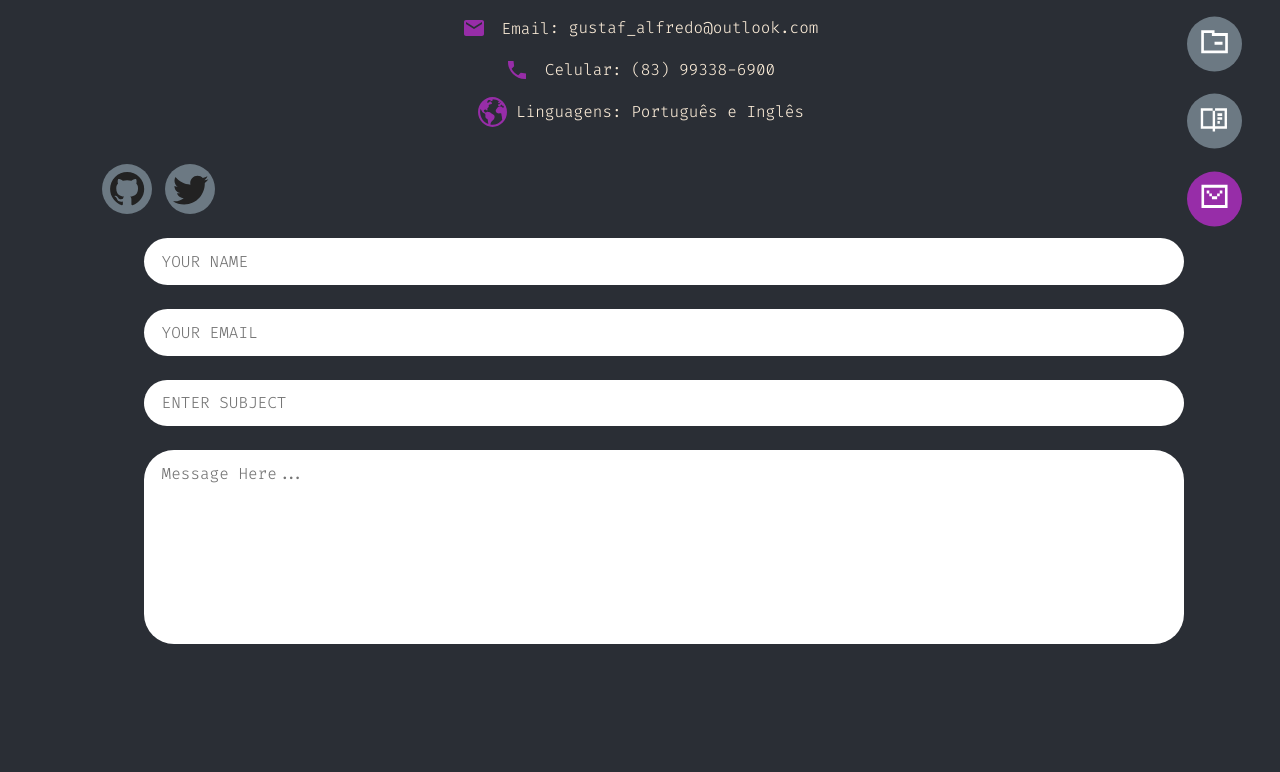
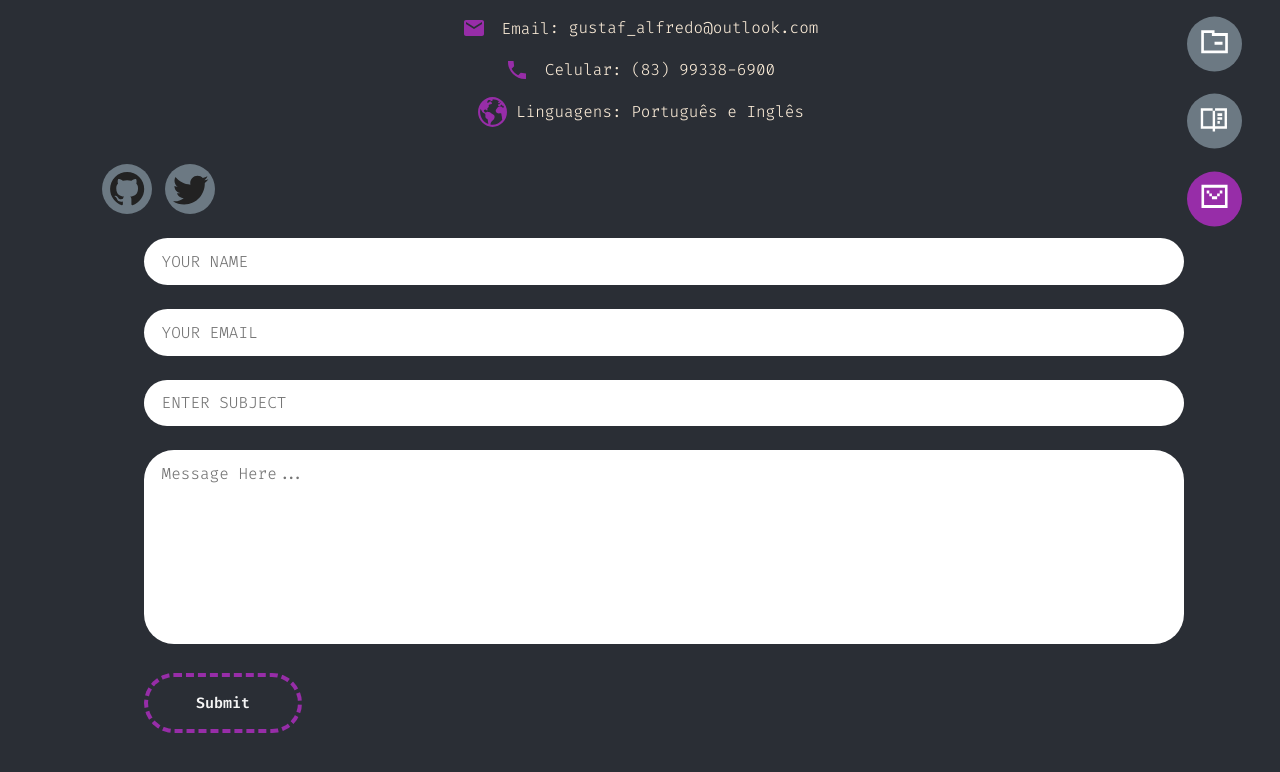
Before and after one commit to SystemG1000/portfolio, a Next.js app: page /contact in a window 1280 px wide. Shown: the part 356-1128 px from the top of the page. Built offline with nearby package versions, Linux system fonts and the light colour scheme.

Commit message:
add button submit

```diff
--- a/app/(public)/contact/contact.module.css
+++ b/app/(public)/contact/contact.module.css
@@ -147,6 +147,34 @@
   justify-content: flex-start;
 }
 
+
+
+
+.submitBtn {
+
+}
+
+.submitBtn input {
+  font-family: 'Fira Code';
+  font-size: 15px;
+  border-radius: 40px;
+  color: whitesmoke;
+  font-weight: 600;
+  position: relative;
+  border: 4px dashed #972DA8;
+  display: flex;
+  align-self: flex-start;
+  align-items: center;
+  overflow: hidden;
+  padding: 1rem 3rem;
+  background-color: transparent;
+}
+
+.submitBtn input:hover {
+  background-color: #972DA8;
+}
+
+
 @media screen and (max-width: 600px) {
 
   .contactContentCon {
--- a/app/(public)/contact/page.tsx
+++ b/app/(public)/contact/page.tsx
@@ -87,7 +87,7 @@ export default function LoginPage() {
                   ></textarea>
                 </div>
                 <div className={styles.submitBtn}>
-                  <a href="#" className={styles.mainBtn}></a>
+                  <input type="submit" />
                 </div>
               </form>
             </div>
```
